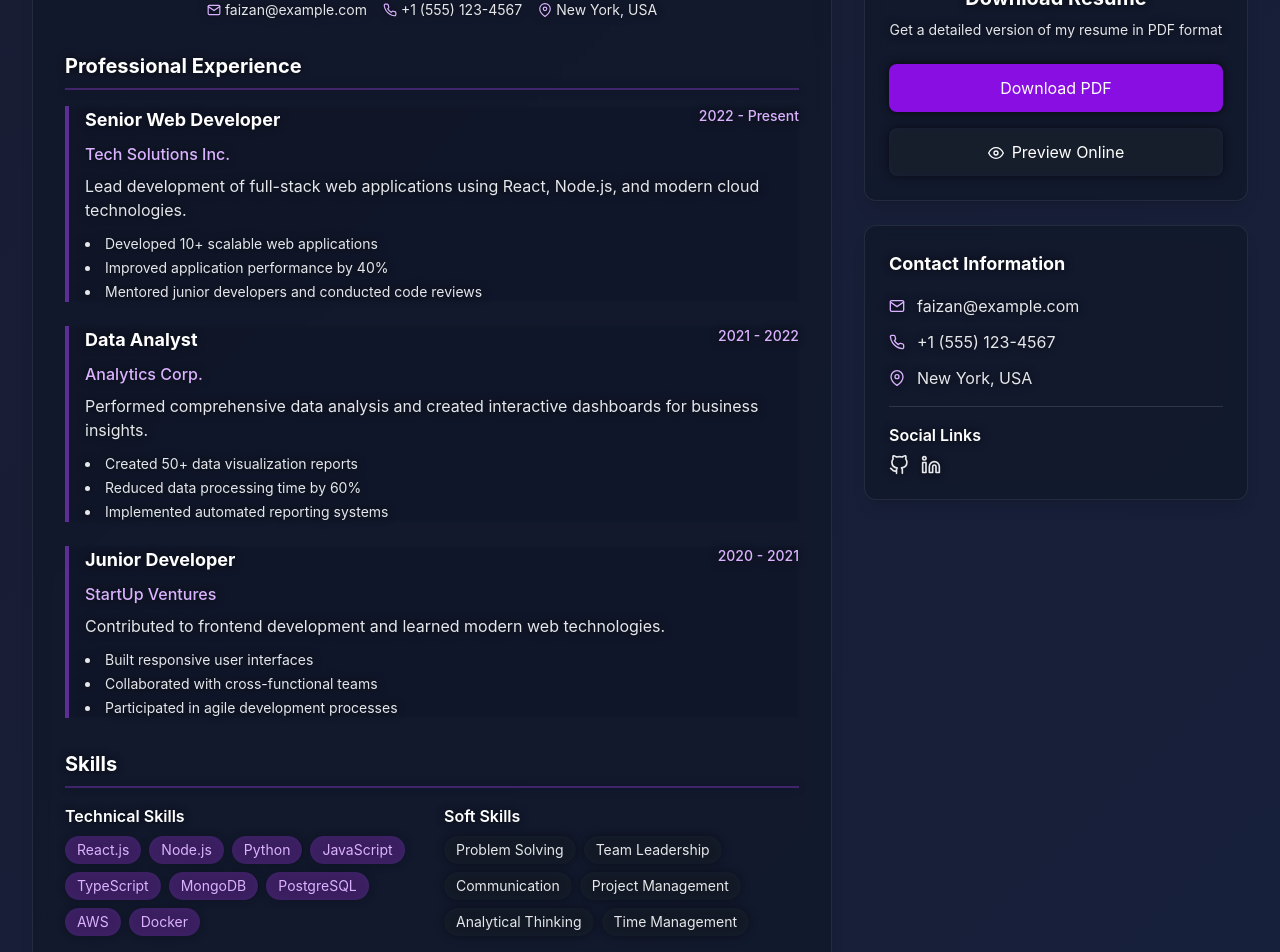
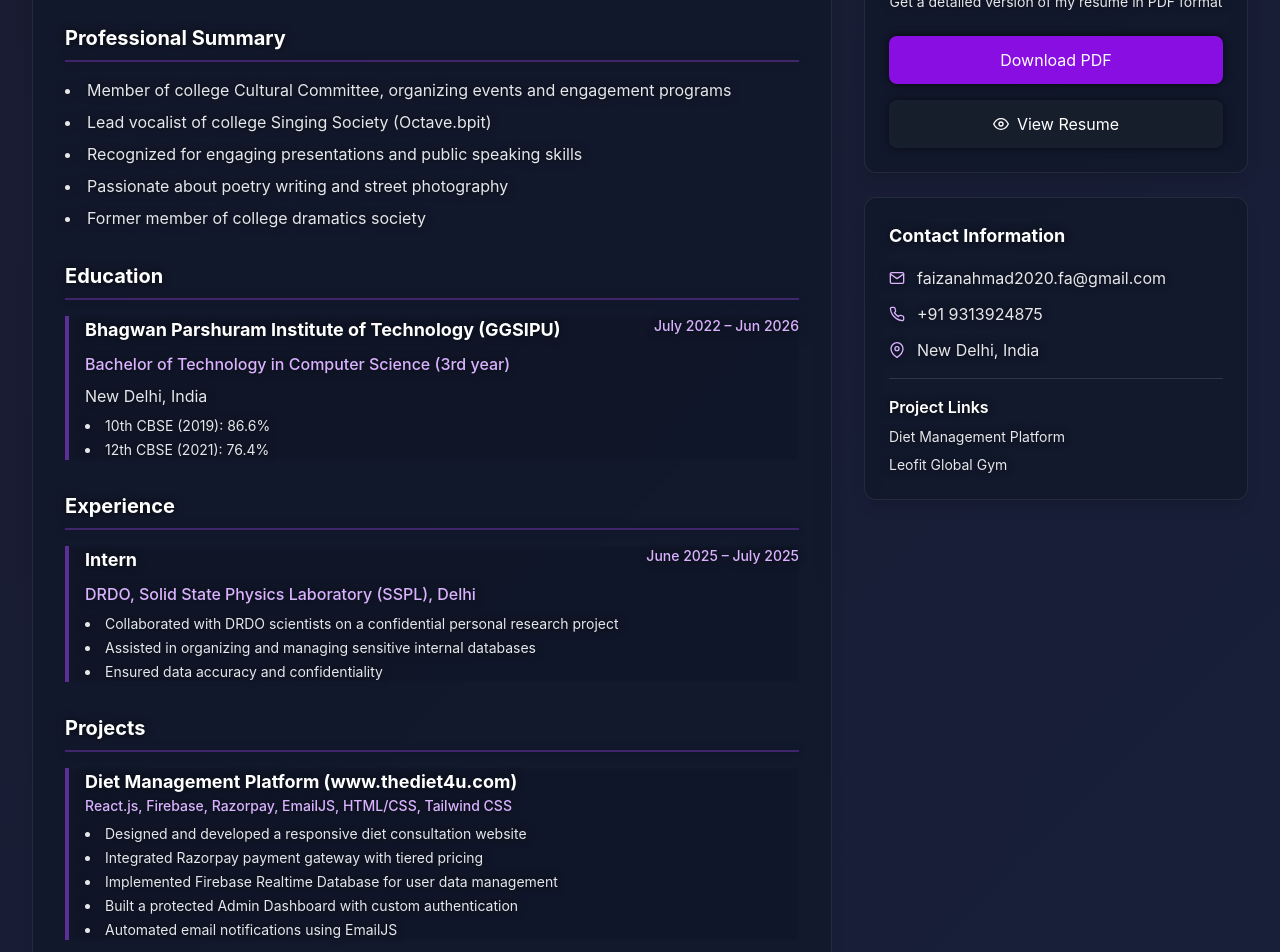
Before and after one commit to faizan-docx/portfolio, a React (Vite) app: page / in a window 1280 px wide. Shown: the part 6300-7252 px from the top of the page. Built offline with nearby package versions, Linux system fonts and the light colour scheme.

Commit message:
resume completed

```diff
--- a/src/components/Resume.jsx
+++ b/src/components/Resume.jsx
@@ -9,50 +9,90 @@ const Resume = () => {
     threshold: 0.1,
   });
 
+  const education = [
+    {
+      institution: 'Bhagwan Parshuram Institute of Technology (GGSIPU)',
+      degree: 'Bachelor of Technology in Computer Science (3rd year)',
+      period: 'July 2022 – Jun 2026',
+      location: 'New Delhi, India',
+      details: [
+        '10th CBSE (2019): 86.6%',
+        '12th CBSE (2021): 76.4%'
+      ]
+    }
+  ];
+
   const experience = [
     {
-      title: 'Senior Web Developer',
-      company: 'Tech Solutions Inc.',
-      period: '2022 - Present',
-      description: 'Lead development of full-stack web applications using React, Node.js, and modern cloud technologies.',
+      title: 'Intern',
+      company: 'DRDO, Solid State Physics Laboratory (SSPL), Delhi',
+      period: 'June 2025 – July 2025',
       achievements: [
-        'Developed 10+ scalable web applications',
-        'Improved application performance by 40%',
-        'Mentored junior developers and conducted code reviews',
+        'Collaborated with DRDO scientists on a confidential personal research project',
+        'Assisted in organizing and managing sensitive internal databases',
+        'Ensured data accuracy and confidentiality'
+      ],
+    }
+  ];
+
+  const projects = [
+    {
+      title: 'Diet Management Platform (www.thediet4u.com)',
+      tech: 'React.js, Firebase, Razorpay, EmailJS, HTML/CSS, Tailwind CSS',
+      achievements: [
+        'Designed and developed a responsive diet consultation website',
+        'Integrated Razorpay payment gateway with tiered pricing',
+        'Implemented Firebase Realtime Database for user data management',
+        'Built a protected Admin Dashboard with custom authentication',
+        'Automated email notifications using EmailJS'
       ],
     },
     {
-      title: 'Data Analyst',
-      company: 'Analytics Corp.',
-      period: '2021 - 2022',
-      description: 'Performed comprehensive data analysis and created interactive dashboards for business insights.',
+      title: 'Leofit Global Gym (www.leofit.vercel.app)',
+      tech: 'React.js, Tailwind CSS, Firebase, Framer Motion, React Router',
       achievements: [
-        'Created 50+ data visualization reports',
-        'Reduced data processing time by 60%',
-        'Implemented automated reporting systems',
+        'Developed responsive gym website showcasing services and trainers',
+        'Used Firebase for hosting and backend content management',
+        'Integrated Framer Motion for smooth animations',
+        'Implemented React Router for seamless navigation'
       ],
     },
     {
-      title: 'Junior Developer',
-      company: 'StartUp Ventures',
-      period: '2020 - 2021',
-      description: 'Contributed to frontend development and learned modern web technologies.',
+      title: 'Interactive Web Resume Portfolio',
+      tech: 'HTML5, CSS3, Bootstrap, JavaScript, jQuery',
       achievements: [
-        'Built responsive user interfaces',
-        'Collaborated with cross-functional teams',
-        'Participated in agile development processes',
+        'Designed responsive single-page interactive resume',
+        'Integrated dynamic navigation and typing effects',
+        'Implemented section-based transitions with clean layout'
       ],
     },
+    {
+      title: 'Cloning Projects',
+      tech: 'React.js, CSS, JavaScript',
+      achievements: [
+        'Built responsive UI clones of Netflix, Netmeds, and Amazon',
+        'Strengthened frontend skills and understood real-world design patterns'
+      ],
+    }
+  ];
+
+  const professionalSummary = [
+    'Member of college Cultural Committee, organizing events and engagement programs',
+    'Lead vocalist of college Singing Society (Octave.bpit)',
+    'Recognized for engaging presentations and public speaking skills',
+    'Passionate about poetry writing and street photography',
+    'Former member of college dramatics society'
   ];
 
   const skills = {
-    technical: ['React.js', 'Node.js', 'Python', 'JavaScript', 'TypeScript', 'MongoDB', 'PostgreSQL', 'AWS', 'Docker'],
-    soft: ['Problem Solving', 'Team Leadership', 'Communication', 'Project Management', 'Analytical Thinking', 'Time Management'],
+    technical: ['C/C++', 'Python', 'HTML5', 'CSS3', 'JavaScript', 'ReactJS', 'Tailwind CSS', 'MySQL', 'Firebase'],
+    tools: ['Photoshop', 'Microsoft Visual Studio', 'Canva', 'Excel'],
+    concepts: ['Data Structures', 'Algorithms', 'OOP', 'DBMS']
   };
 
   const handleDownload = () => {
     const link = document.createElement('a');
-    link.href = '/resume.pdf';
+    link.href = '/Faizan_Ahmad_Resume.pdf';
     link.download = 'Faizan_Ahmad_Resume.pdf';
     link.click();
   };
@@ -102,8 +142,7 @@ const Resume = () => {
             My <span className="text-transparent bg-clip-text bg-gradient-to-r from-purple-400 to-pink-400">Resume</span>
           </h2>
           <p className="text-lg text-gray-200 max-w-3xl mx-auto drop-shadow-[0_0_4px_rgba(0,0,0,0.8)]">
-            A comprehensive overview of my professional experience, skills, and achievements
-            in web development and data analysis.
+            A comprehensive overview of my education, projects, and professional experience.
           </p>
         </motion.div>
 
@@ -119,27 +158,76 @@ const Resume = () => {
               {/* Header */}
               <div className="text-center mb-8">
                 <h3 className="text-3xl font-bold text-white mb-2 drop-shadow-[0_0_6px_rgba(159,122,234,0.8)]">Faizan Ahmad</h3>
-                <p className="text-xl text-purple-300 mb-4 drop-shadow-[0_0_4px_rgba(0,0,0,0.8)]">Web Developer & Data Analyst</p>
+                <p className="text-xl text-purple-300 mb-4 drop-shadow-[0_0_4px_rgba(0,0,0,0.8)]">Computer Science Student & Web Developer</p>
                 <div className="flex flex-wrap justify-center gap-4 text-sm text-gray-200">
                   <div className="flex items-center space-x-1 drop-shadow-[0_0_4px_rgba(0,0,0,0.8)]">
                     <FiMail className="text-purple-300" />
-                    <span>faizan@example.com</span>
+                    <span>faizanahmad2020.fa@gmail.com</span>
                   </div>
                   <div className="flex items-center space-x-1 drop-shadow-[0_0_4px_rgba(0,0,0,0.8)]">
                     <FiPhone className="text-purple-300" />
-                    <span>+1 (555) 123-4567</span>
+                    <span>+91 9313924875</span>
                   </div>
                   <div className="flex items-center space-x-1 drop-shadow-[0_0_4px_rgba(0,0,0,0.8)]">
                     <FiMapPin className="text-purple-300" />
-                    <span>New York, USA</span>
+                    <span>New Delhi, India</span>
                   </div>
+                </div>
+              </div>
+
+              {/* Professional Summary */}
+              <div className="mb-8">
+                <h4 className="text-xl font-bold text-white mb-4 border-b-2 border-purple-500/30 pb-2 drop-shadow-[0_0_4px_rgba(0,0,0,0.8)]">
+                  Professional Summary
+                </h4>
+                <ul className="list-disc list-inside space-y-2 text-gray-200 drop-shadow-[0_0_4px_rgba(0,0,0,0.8)]">
+                  {professionalSummary.map((item, index) => (
+                    <motion.li
+                      key={index}
+                      initial={{ opacity: 0, y: 20 }}
+                      animate={inView ? { opacity: 1, y: 0 } : {}}
+                      transition={{ delay: 0.4 + index * 0.1, duration: 0.5 }}
+                    >
+                      {item}
+                    </motion.li>
+                  ))}
+                </ul>
+              </div>
+
+              {/* Education */}
+              <div className="mb-8">
+                <h4 className="text-xl font-bold text-white mb-4 border-b-2 border-purple-500/30 pb-2 drop-shadow-[0_0_4px_rgba(0,0,0,0.8)]">
+                  Education
+                </h4>
+                <div className="space-y-6">
+                  {education.map((edu, index) => (
+                    <motion.div
+                      key={index}
+                      initial={{ opacity: 0, y: 20 }}
+                      animate={inView ? { opacity: 1, y: 0 } : {}}
+                      transition={{ delay: 0.4 + index * 0.1, duration: 0.5 }}
+                      className="border-l-4 border-purple-500/50 pl-4 backdrop-blur-[1px]"
+                    >
+                      <div className="flex justify-between items-start mb-2">
+                        <h5 className="text-lg font-bold text-white drop-shadow-[0_0_4px_rgba(0,0,0,0.8)]">{edu.institution}</h5>
+                        <span className="text-sm text-purple-300 font-medium drop-shadow-[0_0_4px_rgba(0,0,0,0.8)]">{edu.period}</span>
+                      </div>
+                      <p className="text-purple-300 font-medium mb-2 drop-shadow-[0_0_4px_rgba(0,0,0,0.8)]">{edu.degree}</p>
+                      <p className="text-gray-200 mb-2 drop-shadow-[0_0_4px_rgba(0,0,0,0.8)]">{edu.location}</p>
+                      <ul className="list-disc list-inside space-y-1 text-sm text-gray-200 drop-shadow-[0_0_4px_rgba(0,0,0,0.8)]">
+                        {edu.details.map((detail, detailIndex) => (
+                          <li key={detailIndex}>{detail}</li>
+                        ))}
+                      </ul>
+                    </motion.div>
+                  ))}
                 </div>
               </div>
 
               {/* Experience */}
               <div className="mb-8">
                 <h4 className="text-xl font-bold text-white mb-4 border-b-2 border-purple-500/30 pb-2 drop-shadow-[0_0_4px_rgba(0,0,0,0.8)]">
-                  Professional Experience
+                  Experience
                 </h4>
                 <div className="space-y-6">
                   {experience.map((exp, index) => (
@@ -155,9 +243,36 @@ const Resume = () => {
                         <span className="text-sm text-purple-300 font-medium drop-shadow-[0_0_4px_rgba(0,0,0,0.8)]">{exp.period}</span>
                       </div>
                       <p className="text-purple-300 font-medium mb-2 drop-shadow-[0_0_4px_rgba(0,0,0,0.8)]">{exp.company}</p>
-                      <p className="text-gray-200 mb-3 drop-shadow-[0_0_4px_rgba(0,0,0,0.8)]">{exp.description}</p>
                       <ul className="list-disc list-inside space-y-1 text-sm text-gray-200 drop-shadow-[0_0_4px_rgba(0,0,0,0.8)]">
                         {exp.achievements.map((achievement, achievementIndex) => (
+                          <li key={achievementIndex}>{achievement}</li>
+                        ))}
+                      </ul>
+                    </motion.div>
+                  ))}
+                </div>
+              </div>
+
+              {/* Projects */}
+              <div className="mb-8">
+                <h4 className="text-xl font-bold text-white mb-4 border-b-2 border-purple-500/30 pb-2 drop-shadow-[0_0_4px_rgba(0,0,0,0.8)]">
+                  Projects
+                </h4>
+                <div className="space-y-6">
+                  {projects.map((project, index) => (
+                    <motion.div
+                      key={index}
+                      initial={{ opacity: 0, y: 20 }}
+                      animate={inView ? { opacity: 1, y: 0 } : {}}
+                      transition={{ delay: 0.4 + index * 0.1, duration: 0.5 }}
+                      className="border-l-4 border-purple-500/50 pl-4 backdrop-blur-[1px]"
+                    >
+                      <div className="mb-2">
+                        <h5 className="text-lg font-bold text-white drop-shadow-[0_0_4px_rgba(0,0,0,0.8)]">{project.title}</h5>
+                        <p className="text-sm text-purple-300 font-medium drop-shadow-[0_0_4px_rgba(0,0,0,0.8)]">{project.tech}</p>
+                      </div>
+                      <ul className="list-disc list-inside space-y-1 text-sm text-gray-200 drop-shadow-[0_0_4px_rgba(0,0,0,0.8)]">
+                        {project.achievements.map((achievement, achievementIndex) => (
                           <li key={achievementIndex}>{achievement}</li>
                         ))}
                       </ul>
@@ -171,7 +286,7 @@ const Resume = () => {
                 <h4 className="text-xl font-bold text-white mb-4 border-b-2 border-purple-500/30 pb-2 drop-shadow-[0_0_4px_rgba(0,0,0,0.8)]">
                   Skills
                 </h4>
-                <div className="grid md:grid-cols-2 gap-6">
+                <div className="grid md:grid-cols-3 gap-6">
                   <div>
                     <h5 className="font-semibold text-white mb-2 drop-shadow-[0_0_4px_rgba(0,0,0,0.8)]">Technical Skills</h5>
                     <div className="flex flex-wrap gap-2">
@@ -186,12 +301,25 @@ const Resume = () => {
                     </div>
                   </div>
                   <div>
-                    <h5 className="font-semibold text-white mb-2 drop-shadow-[0_0_4px_rgba(0,0,0,0.8)]">Soft Skills</h5>
+                    <h5 className="font-semibold text-white mb-2 drop-shadow-[0_0_4px_rgba(0,0,0,0.8)]">Tools</h5>
                     <div className="flex flex-wrap gap-2">
-                      {skills.soft.map((skill) => (
+                      {skills.tools.map((skill) => (
                         <span
                           key={skill}
                           className="px-3 py-1 bg-gray-800/50 text-gray-200 text-sm rounded-full backdrop-blur-sm drop-shadow-[0_0_4px_rgba(0,0,0,0.8)]"
+                        >
+                          {skill}
+                        </span>
+                      ))}
+                    </div>
+                  </div>
+                  <div>
+                    <h5 className="font-semibold text-white mb-2 drop-shadow-[0_0_4px_rgba(0,0,0,0.8)]">Concepts</h5>
+                    <div className="flex flex-wrap gap-2">
+                      {skills.concepts.map((skill) => (
+                        <span
+                          key={skill}
+                          className="px-3 py-1 bg-blue-500/30 text-blue-300 text-sm rounded-full backdrop-blur-sm drop-shadow-[0_0_4px_rgba(0,0,0,0.8)]"
                         >
                           {skill}
                         </span>
@@ -211,6 +339,7 @@ const Resume = () => {
             className="space-y-6"
           >
             {/* Download Card */}
+           {/* Download Card */}
 <div className="bg-gray-900/70 backdrop-blur-sm p-6 rounded-xl shadow-lg border border-gray-700/50">
   <div className="text-center mb-6">
     <div className="w-16 h-16 bg-purple-500/30 rounded-full flex items-center justify-center mx-auto mb-4">
@@ -225,20 +354,28 @@ const Resume = () => {
   <motion.button
     whileHover={{ scale: 1.05 }}
     whileTap={{ scale: 0.95 }}
-                onClick={handleDownload}
+    onClick={() => {
+      const link = document.createElement('a');
+      link.href = '/myResume.pdf';
+      link.download = 'Faizan_Ahmad_Resume.pdf';
+      link.click();
+    }}
     className="w-full bg-purple-600/90 hover:bg-purple-700/90 text-white py-3 px-6 rounded-lg transition-colors duration-200 mb-4 backdrop-blur-sm drop-shadow-[0_0_4px_rgba(0,0,0,0.8)]"
   >
     Download PDF
   </motion.button>
 
-              <motion.button
+  <motion.a
     whileHover={{ scale: 1.05 }}
     whileTap={{ scale: 0.95 }}
-                className="w-full bg-gray-800/70 hover:bg-gray-700/70 text-white py-3 px-6 rounded-lg transition-colors duration-200 backdrop-blur-sm drop-shadow-[0_0_4px_rgba(0,0,0,0.8)]"
+    href="/myResume.pdf"
+    target="_blank"
+    rel="noopener noreferrer"
+    className="w-full flex justify-center items-center bg-gray-800/70 hover:bg-gray-700/70 text-white py-3 px-6 rounded-lg transition-colors duration-200 backdrop-blur-sm drop-shadow-[0_0_4px_rgba(0,0,0,0.8)]"
   >
     <FiEye className="inline mr-2" />
-                Preview Online
-              </motion.button>
+    View Resume
+  </motion.a>
 </div>
 
             {/* Contact Info */}
@@ -247,38 +384,38 @@ const Resume = () => {
               <div className="space-y-3">
                 <div className="flex items-center space-x-3 drop-shadow-[0_0_4px_rgba(0,0,0,0.8)]">
                   <FiMail className="text-purple-300" />
-                  <span className="text-gray-200">faizan@example.com</span>
+                  <span className="text-gray-200">faizanahmad2020.fa@gmail.com</span>
                 </div>
                 <div className="flex items-center space-x-3 drop-shadow-[0_0_4px_rgba(0,0,0,0.8)]">
                   <FiPhone className="text-purple-300" />
-                  <span className="text-gray-200">+1 (555) 123-4567</span>
+                  <span className="text-gray-200">+91 9313924875</span>
                 </div>
                 <div className="flex items-center space-x-3 drop-shadow-[0_0_4px_rgba(0,0,0,0.8)]">
                   <FiMapPin className="text-purple-300" />
-                  <span className="text-gray-200">New York, USA</span>
+                  <span className="text-gray-200">New Delhi, India</span>
                 </div>
               </div>
 
               <div className="mt-4 pt-4 border-t border-gray-600/50">
-                <h4 className="font-semibold text-white mb-2 drop-shadow-[0_0_4px_rgba(0,0,0,0.8)]">Social Links</h4>
-                <div className="flex space-x-3">
+                <h4 className="font-semibold text-white mb-2 drop-shadow-[0_0_4px_rgba(0,0,0,0.8)]">Project Links</h4>
+                <div className="flex flex-col space-y-2">
                   <motion.a
-                    whileHover={{ scale: 1.1 }}
-                    href="https://github.com/faizanahmad"
+                    whileHover={{ scale: 1.02 }}
+                    href="https://www.thediet4u.com"
                     target="_blank"
                     rel="noopener noreferrer"
-                    className="text-gray-200 hover:text-purple-300 transition-colors duration-200 drop-shadow-[0_0_4px_rgba(0,0,0,0.8)]"
+                    className="text-gray-200 hover:text-purple-300 transition-colors duration-200 drop-shadow-[0_0_4px_rgba(0,0,0,0.8)] text-sm"
                   >
-                    <FiGithub className="text-xl" />
+                    Diet Management Platform
                   </motion.a>
                   <motion.a
-                    whileHover={{ scale: 1.1 }}
-                    href="https://linkedin.com/in/faizanahmad"
+                    whileHover={{ scale: 1.02 }}
+                    href="https://www.leofit.vercel.app"
                     target="_blank"
                     rel="noopener noreferrer"
-                    className="text-gray-200 hover:text-purple-300 transition-colors duration-200 drop-shadow-[0_0_4px_rgba(0,0,0,0.8)]"
+                    className="text-gray-200 hover:text-purple-300 transition-colors duration-200 drop-shadow-[0_0_4px_rgba(0,0,0,0.8)] text-sm"
                   >
-                    <FiLinkedin className="text-xl" />
+                    Leofit Global Gym
                   </motion.a>
                 </div>
               </div>
```
Lines whose indentation alone changed are shown as unchanged.
